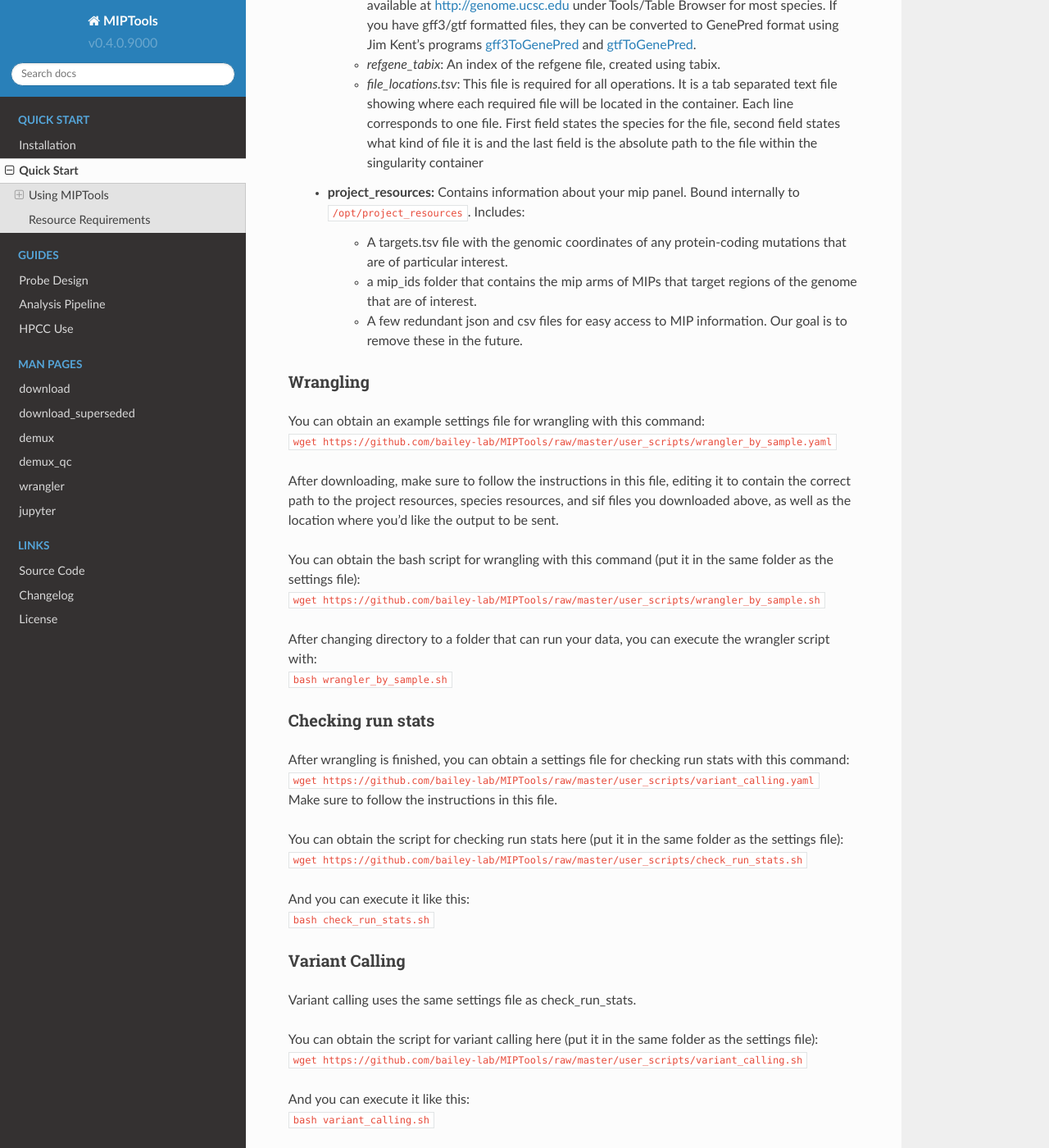
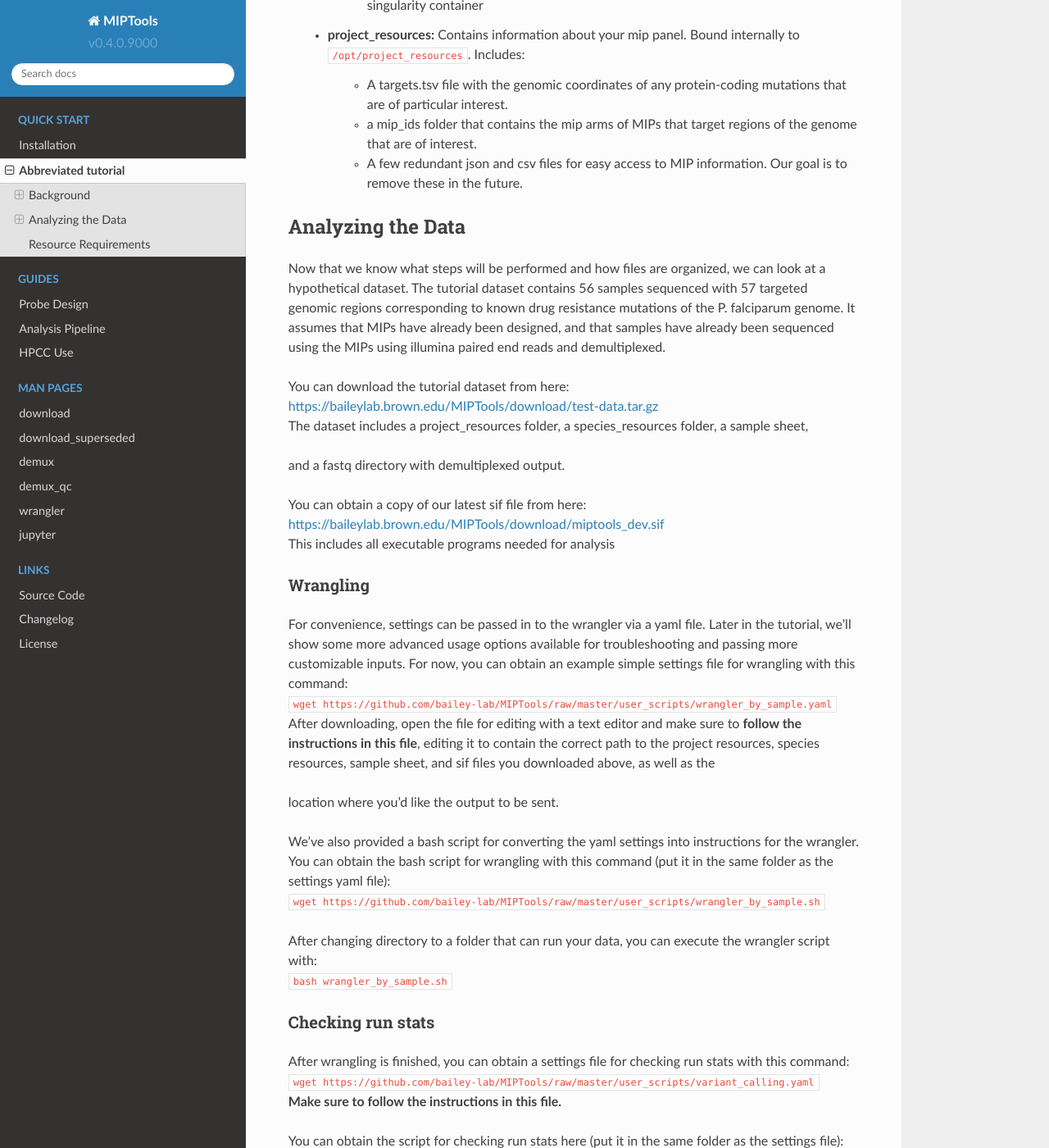
Before and after one commit to bailey-lab/MIPTools, a Sphinx documentation site: the page built from docs/quick_start.rst, in a window 1280 px wide and 1400 px high, scrolled down 1323 px. Shown: the whole window at 82% size. Built offline with Sphinx 7.4.7 and the Read the Docs theme 2.0.0, drawn with Linux system fonts in a browser that asks for light colours; some of the changed text lies outside the part shown.

Commit message:
Quick Start is now an Abbreviated tutorial

```diff
--- a/docs/quick_start.rst
+++ b/docs/quick_start.rst
@@ -1,27 +1,15 @@
-===========
-Quick Start
-===========
+====================
+Abbreviated tutorial
+====================
+This abbreviated tutorial provides a minimal version of instructions for
+people who want to get a "working version" up and running quickly to explore
+the data for themselves. A little background is still needed.
 
-Using MIPTools
-==============
-
-MIPTools provides users a suite of computational tools that can be used for
-molecular inversion probe design, data processing, and analysis. MIPTools is
-packaged as a `Singularity container <https://www.sylabs.io/docs/>`_.
-
-This Quick Start tutorial provides a tutorial dataset that you can use to
-analyze a hypothetical dataset containing 56 samples sequenced with 57
-targeted genomic regions corresponding to known drug resistance mutations of
-the P. falciparum genome.
-| You can download the tutorial dataset from here:
-| https://baileylab.brown.edu/MIPTools/download/test-data.tar.gz
-
-| You can obtain a copy of our latest sif file from here:
-| https://baileylab.brown.edu/MIPTools/download/miptools_dev.sif
-
+Background
+==========
 MIPTools supports several computational steps, including:
 	- MIP design: This is for choosing resions of the genome that you'd like to
-	  target (the tutorial assumes MIP design has already been finished).
+	  target.
 
 	- Wrangling: This is for finding what haplotypes are associated with each
 	  targeted region and the number of times each haplotype was seen in each
@@ -51,8 +39,7 @@ MIPTools supports several computational steps, including:
 	  - alternate_AA_table.csv: how many times the alternate (mutant) allele was seen in each sample
 
 Input File Structure
--------------------
-
+--------------------
 A few directories are required for most operations.
 
 	- **species_resources:** Contains information about the genome you targeted MIPs against.
@@ -92,16 +79,31 @@ A few directories are required for most operations.
 		- A few redundant json and csv files for easy access to MIP information. Our goal
 		  is to remove these in the future.
 
+Analyzing the Data
+==================
+Now that we know what steps will be performed and how files are organized, we can look at a
+hypothetical dataset. The tutorial dataset contains 56 samples sequenced with 57 targeted
+genomic regions corresponding to known drug resistance mutations of the P. falciparum genome.
+It assumes that MIPs have already been designed, and that samples have already been sequenced
+using the MIPs using illumina paired end reads and demultiplexed.
+
+| You can download the tutorial dataset from here:
+| https://baileylab.brown.edu/MIPTools/download/test-data.tar.gz
+| The dataset includes a project_resources folder, a species_resources folder, a sample sheet,
+and a fastq directory with demultiplexed output.
+
+| You can obtain a copy of our latest sif file from here:
+| https://baileylab.brown.edu/MIPTools/download/miptools_dev.sif
+| This includes all executable programs needed for analysis
+
 Wrangling
 ---------
-| You can obtain an example settings file for wrangling with this command:
+| For convenience, settings can be passed in to the wrangler via a yaml file. Later in the tutorial, we'll show some more advanced usage options available for troubleshooting and passing more customizable inputs. For now, you can obtain an example simple settings file for wrangling with this command:
 | :code:`wget https://github.com/bailey-lab/MIPTools/raw/master/user_scripts/wrangler_by_sample.yaml`
-
-After downloading, make sure to follow the instructions in this file, editing it to contain the correct
-path to the project resources, species resources, and sif files you downloaded above, as well as the
+| After downloading, open the file for editing with a text editor and make sure to **follow the instructions in this file**, editing it to contain the correct path to the project resources, species resources, sample sheet, and sif files you downloaded above, as well as the
 location where you'd like the output to be sent.
 
-| You can obtain the bash script for wrangling with this command (put it in the same folder as the settings file):
+| We've also provided a bash script for converting the yaml settings into instructions for the wrangler. You can obtain the bash script for wrangling with this command (put it in the same folder as the settings yaml file):
 | :code:`wget https://github.com/bailey-lab/MIPTools/raw/master/user_scripts/wrangler_by_sample.sh`
 
 | After changing directory to a folder that can run your data, you can execute the wrangler script with:
@@ -111,7 +113,7 @@ Checking run stats
 ------------------
 | After wrangling is finished, you can obtain a settings file for checking run stats with this command:
 | :code:`wget https://github.com/bailey-lab/MIPTools/raw/master/user_scripts/variant_calling.yaml`
-| Make sure to follow the instructions in this file.
+| **Make sure to follow the instructions in this file.**
 
 | You can obtain the script for checking run stats here (put it in the same folder as the settings file):
 | :code:`wget https://github.com/bailey-lab/MIPTools/raw/master/user_scripts/check_run_stats.sh`
```
